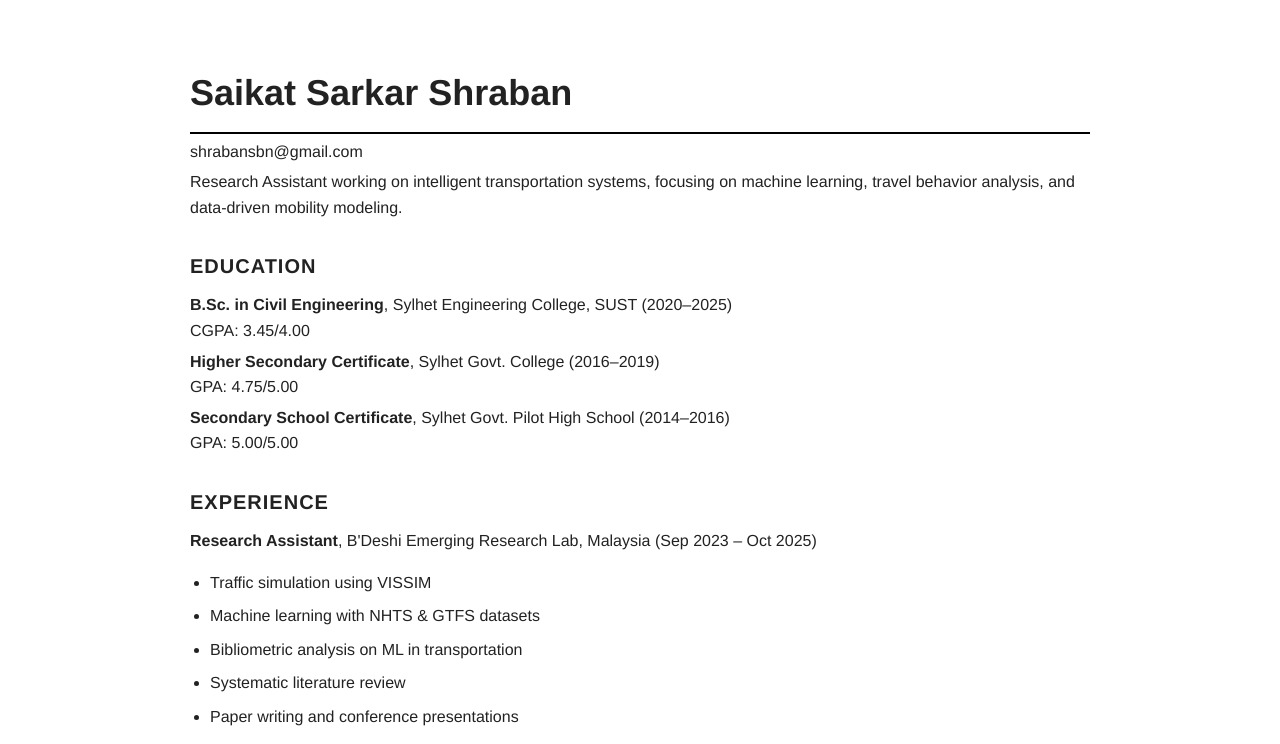
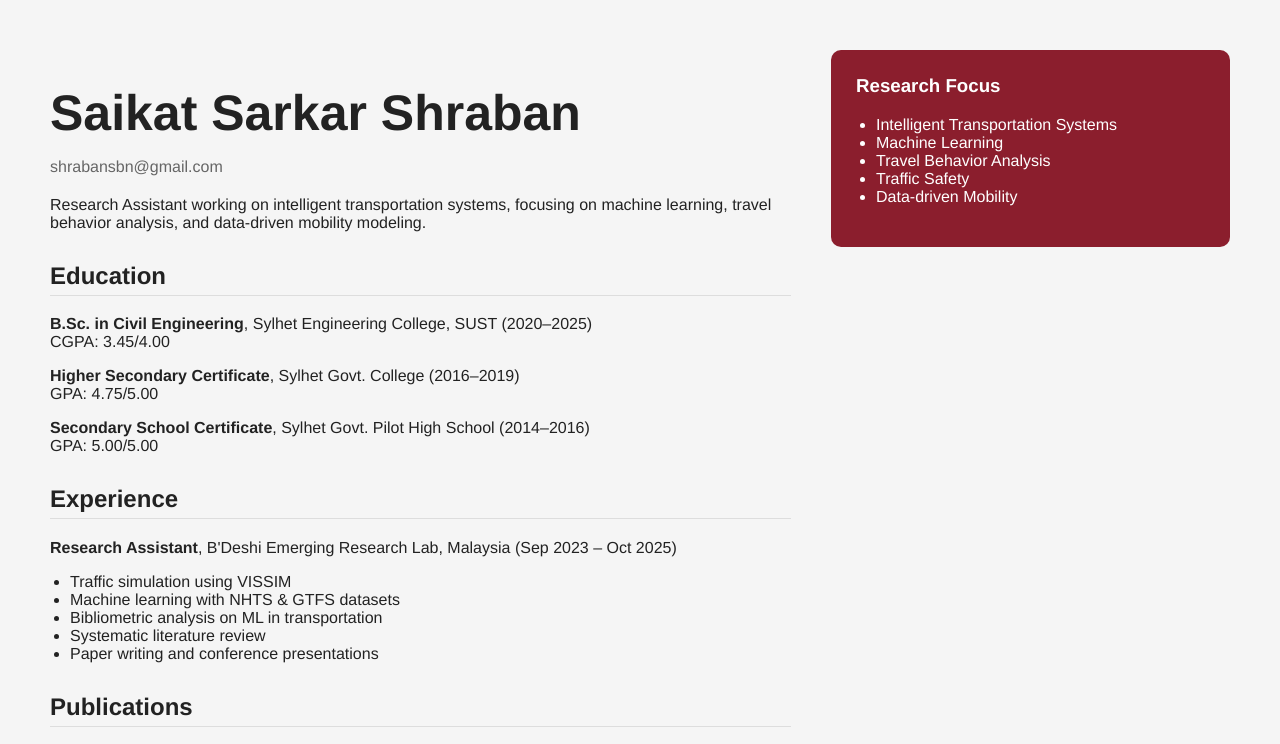
Before and after one commit to SaikatSSS2000/SaikatSSS2000.github.io, a plain HTML site: page index.html in a window 1280 px wide. Shown: the top 744 px of the page. Drawn offline with Linux system fonts and the light colour scheme.

Commit message:
Update style.css

```diff
--- a/style.css
+++ b/style.css
@@ -1,37 +1,58 @@
 body {
+  margin: 0;
   font-family: "Helvetica Neue", Arial, sans-serif;
-  max-width: 900px;
+  background: #f5f5f5;
+  color: #222;
+}
+
+.container {
+  display: flex;
+  max-width: 1200px;
   margin: auto;
-  padding: 40px;
-  color: #222;
-  line-height: 1.6;
+  padding: 50px;
+}
+
+.left {
+  width: 65%;
+}
+
+.right {
+  width: 35%;
+  padding-left: 40px;
 }
 
 h1 {
-  font-size: 36px;
-  font-weight: 700;
-  border-bottom: 2px solid #000;
-  padding-bottom: 10px;
-  margin-bottom: 5px;
+  font-size: 50px;
+  margin-bottom: 10px;
 }
 
-p {
-  margin: 5px 0;
+.email {
+  color: #666;
+}
+
+.bio {
+  margin: 20px 0;
 }
 
 h2 {
-  font-size: 20px;
   margin-top: 30px;
-  margin-bottom: 10px;
-  text-transform: uppercase;
-  letter-spacing: 1px;
+  border-bottom: 1px solid #ddd;
+  padding-bottom: 5px;
+}
+
+.card {
+  background: #8b1e2d;
+  color: white;
+  padding: 25px;
+  border-radius: 10px;
+  position: sticky;
+  top: 40px;
+}
+
+.card h3 {
+  margin-top: 0;
 }
 
 ul {
-  list-style-type: disc;
   padding-left: 20px;
 }
-
-li {
-  margin-bottom: 8px;
-}
```
